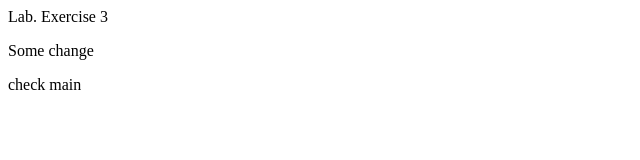
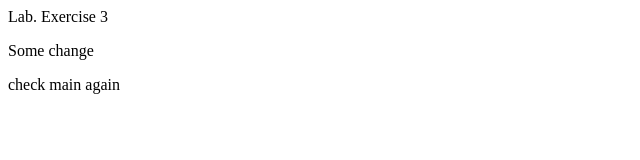
Before and after one commit to fedoralepceska/jenkins_ex, a plain HTML site: page index.html in a window 1280 px wide. Shown: the full height of the page, 0-640 px from the left. Drawn offline with Linux system fonts and the light colour scheme.

Commit message:
change in main

```diff
--- a/index.html
+++ b/index.html
@@ -1,4 +1,4 @@
 <p>Lab. Exercise 3</p>
 <p>Some change</p>
 
-<p>check main</p>
+<p>check main again</p>
```
